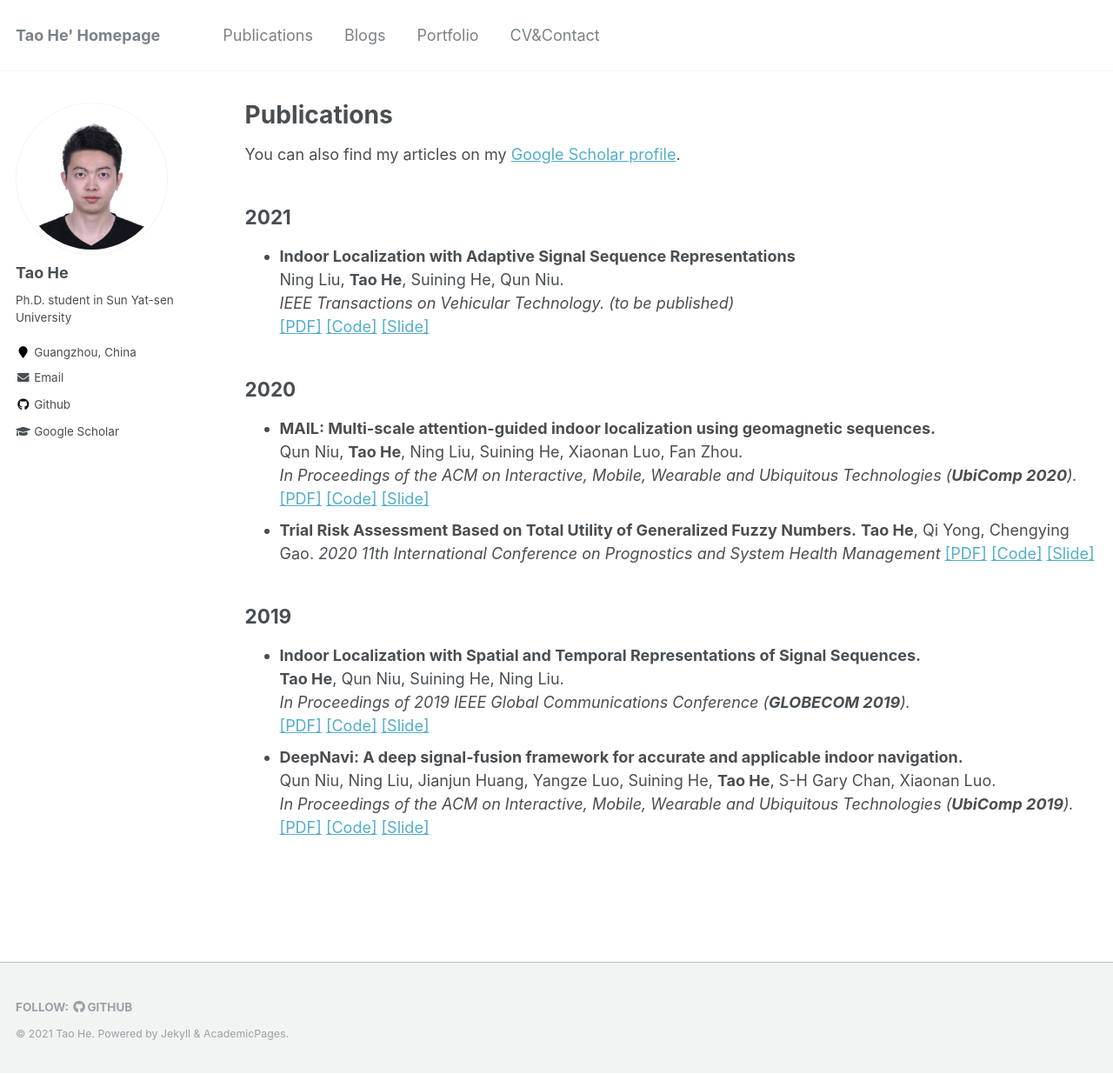
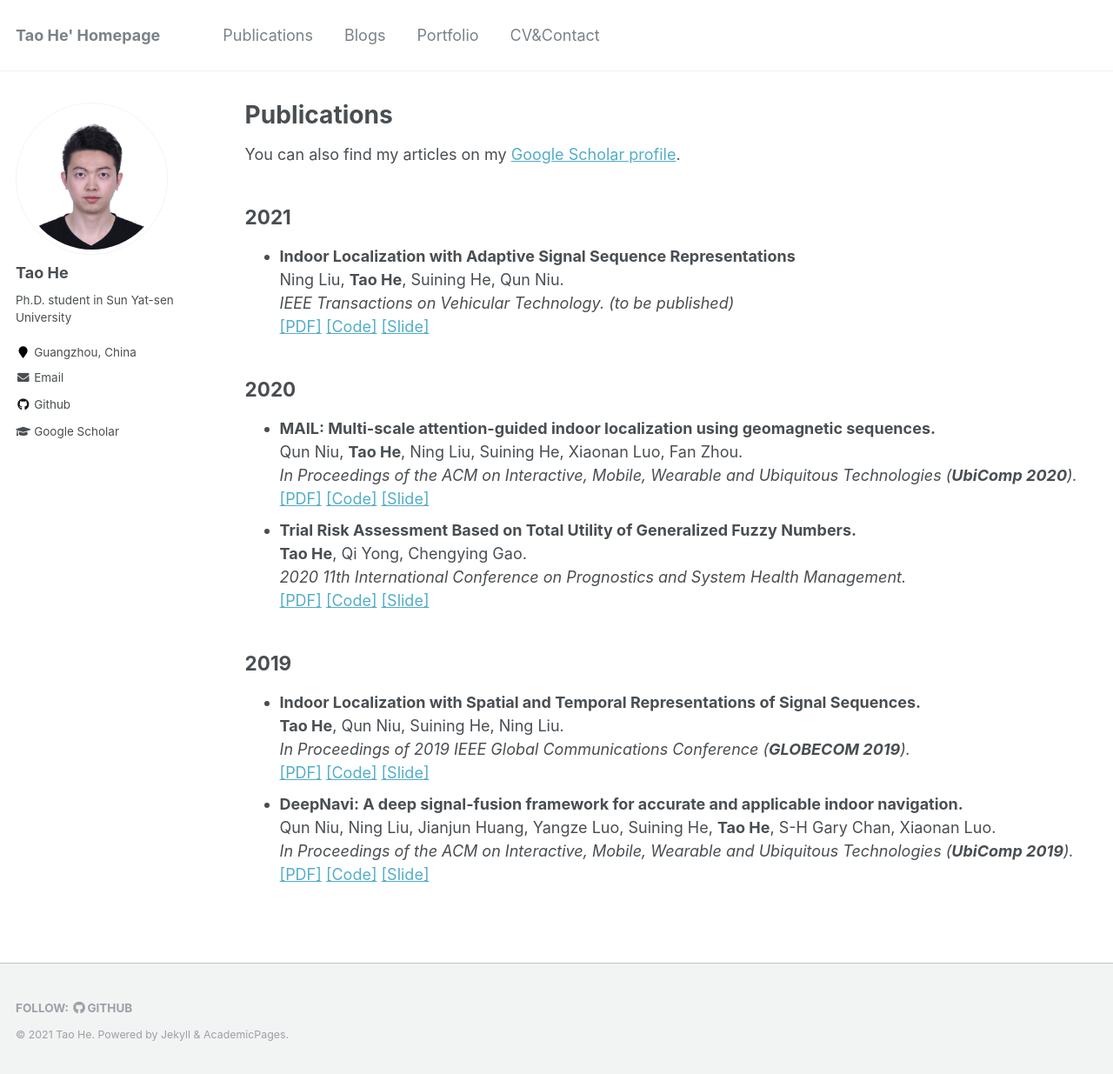
Before and after one commit to onewalnut/onewalnut.github.io, a Jekyll site: the page built from _pages/publications.md, in a window 1280 px wide and 1235 px high. Shown: the whole window at 87% size. Built offline with Jekyll 4.4.1, drawn with Linux system fonts in a browser that asks for light colours.

```diff
--- a/_pages/publications.md
+++ b/_pages/publications.md
@@ -22,7 +22,7 @@ You can also find my articles on my [Google Scholar profile](https://scholar.goo
   [[PDF]](https://www.hetaooo.com/files/2020_MAIL.pdf)  [[Code]]()  [[Slide]]()
 * **Trial Risk Assessment Based on Total Utility of Generalized Fuzzy Numbers.**
   **Tao He**, Qi Yong, Chengying Gao.
-  *2020 11th International Conference on Prognostics and System Health Management*
+  *2020 11th International Conference on Prognostics and System Health Management.*
   [[PDF]](https://www.hetaooo.com/files/2020_Trial.pdf)  [[Code]]()  [[Slide]]()
 
 2019
```
